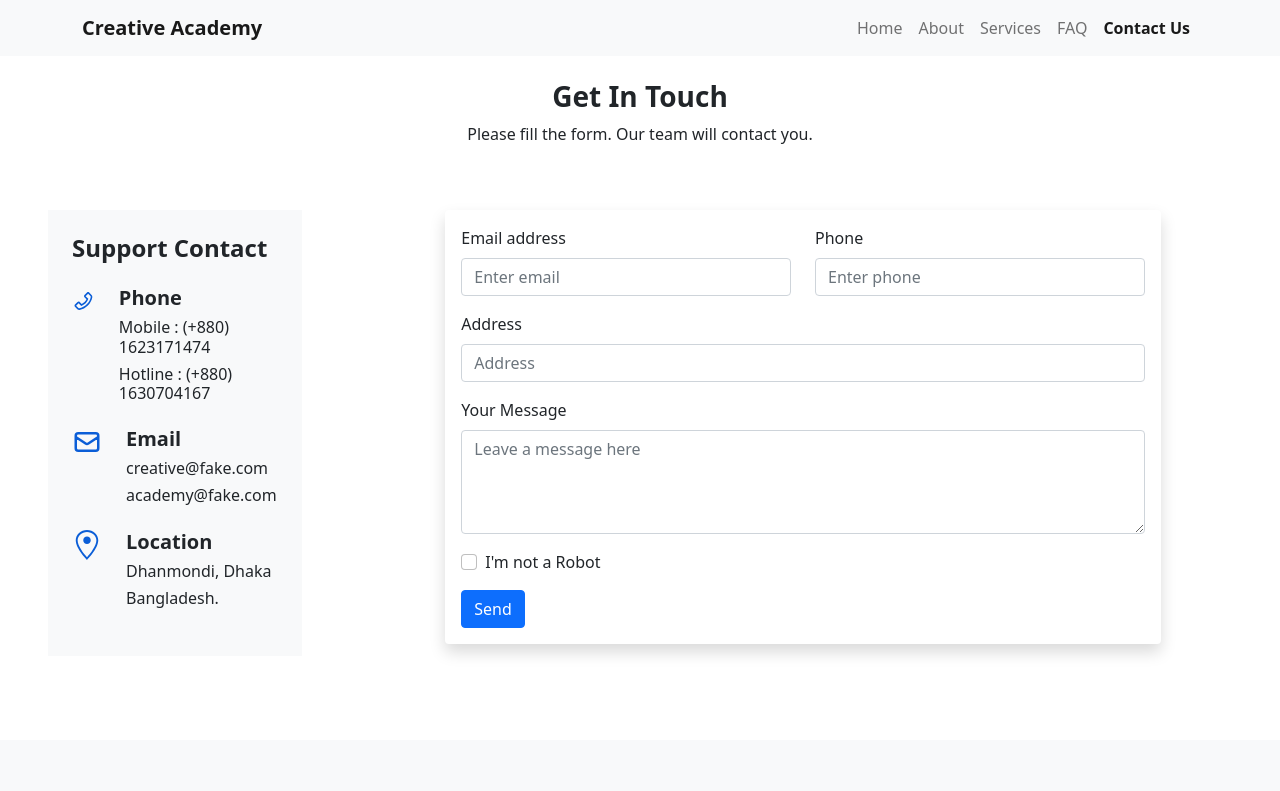
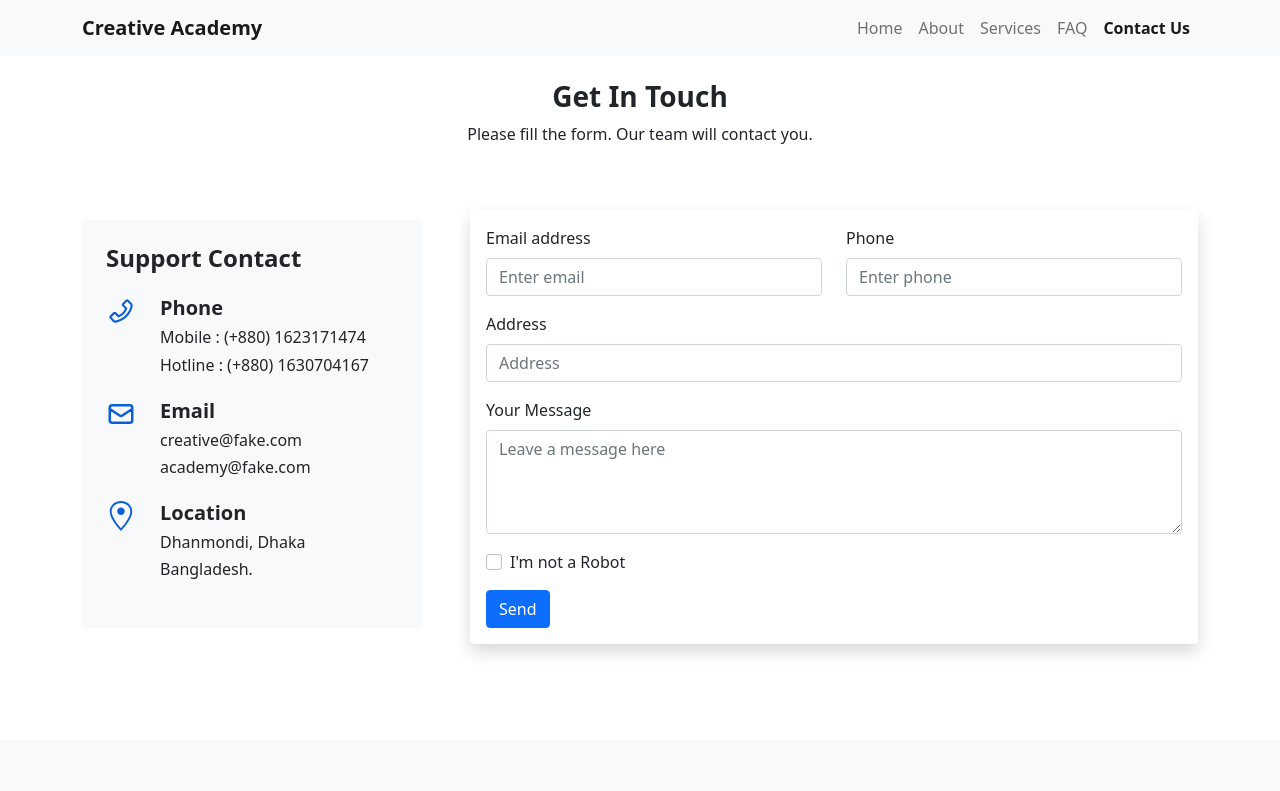
Before and after one commit to zobaerahmedzihad1/creative-academy, a React (Create React App) app: page /contact in a window 1280 px wide. Shown: the top 791 px of the page. Built offline with nearby package versions, Linux system fonts and the light colour scheme.

Commit message:
resize the support contact

```diff
--- a/src/pages/Contact/Contact.css
+++ b/src/pages/Contact/Contact.css
@@ -1,5 +1,6 @@
 .support_contact{
     background-color: #F8F9FA;
+    margin-top: 58px;
 }
 .icon{
     font-size: 30px;
--- a/src/pages/Contact/Contact.js
+++ b/src/pages/Contact/Contact.js
@@ -33,14 +33,15 @@ const Contact = () => {
 
   return (
     <div>
+      <Container>
         <div className="text-center pt-4">
           <h3 className="fw-bold">Get In Touch</h3>
           <p>Please fill the form. Our team will contact you.</p>
         </div>
-      <Row>
-        <Col sm={3} md={3}>
-          {/* <Container> */}
-            <div className="support_contact mt-5 ms-5">
+
+        <Row className="g-5">
+          <Col sm={4} md={4}>
+            <div className="support_contact">
               <div className="p-4">
                 <h4 className="fw-bold mb-4">Support Contact</h4>
                 <div className="d-flex mb-3">
@@ -69,14 +70,12 @@ const Contact = () => {
                     <h6>Bangladesh.</h6>
                   </div>
                 </div>
-
               </div>
             </div>
-          {/* </Container> */}
           </Col>
-        <Col sm={9} md={9}>
+          <Col sm={8} md={8}>
             <Form
-            className="w-75 mx-auto shadow p-3 m-5 bg-white rounded"
+              className=" mx-auto shadow p-3 my-5 bg-white rounded"
               onSubmit={handleFormSubmit}
             >
               <div className="d-flex">
@@ -140,6 +139,7 @@ const Contact = () => {
             </Form>
           </Col>
         </Row>
+      </Container>
     </div>
   );
 };
```
Lines whose indentation alone changed are shown as unchanged.
